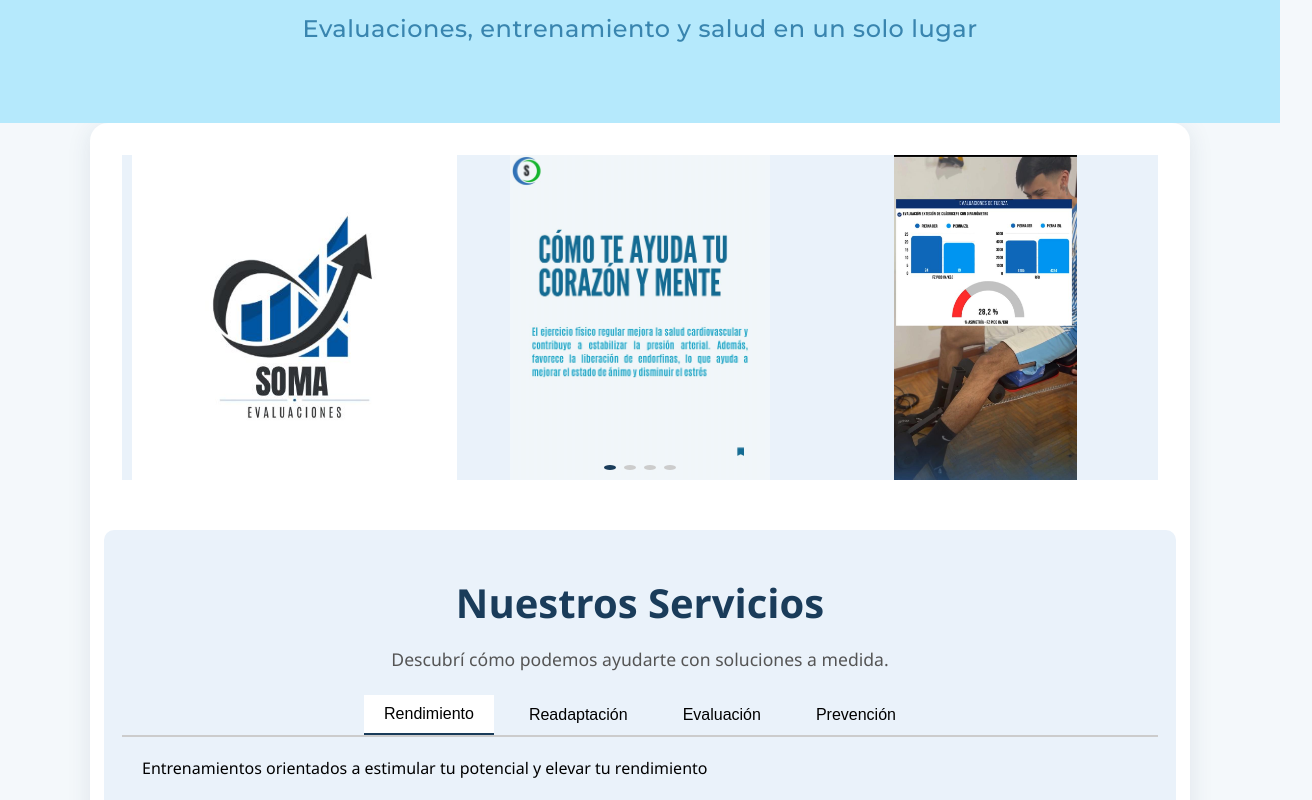
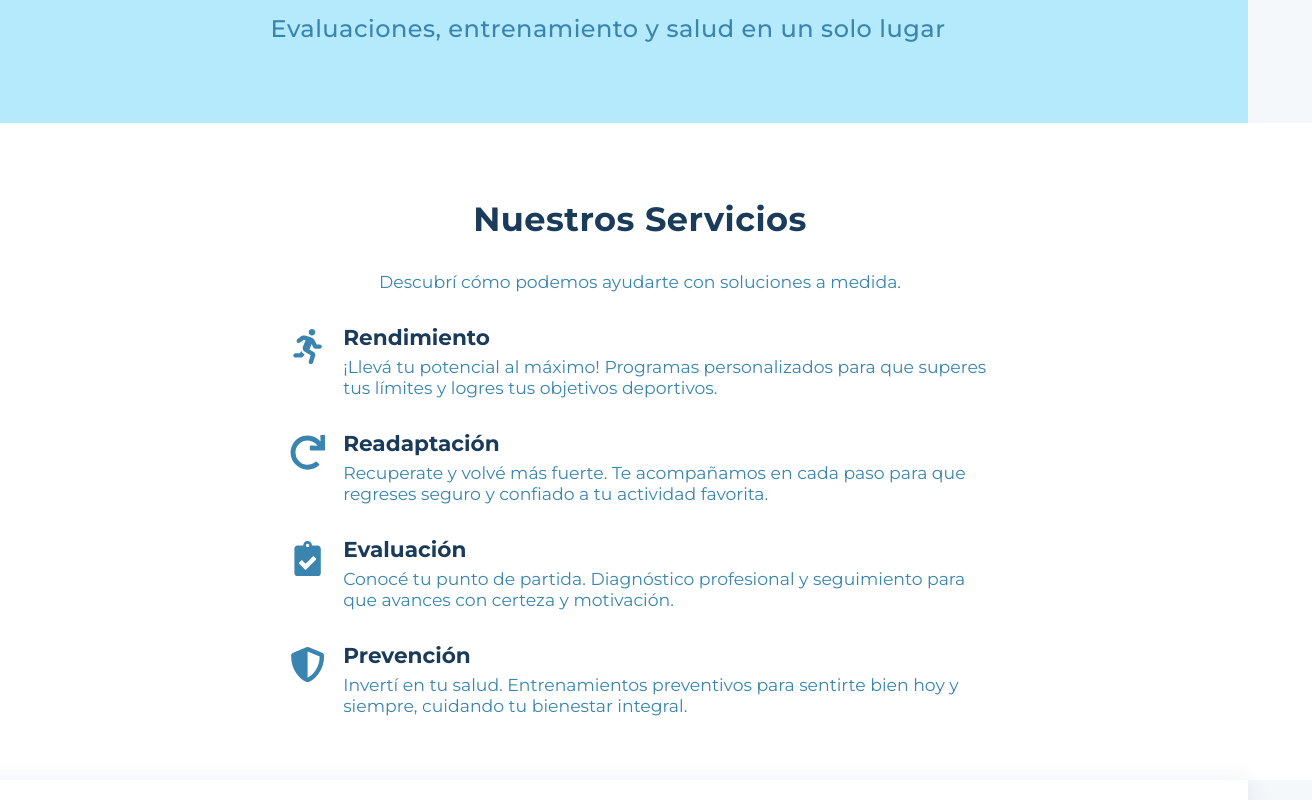
Before and after one commit to AdrianASambido/Consultorio_Veron, a React (Vite) app in the folder consultorio-veron/: page / in a window 1280 px wide. Shown: the part 320-1120 px from the top of the page, 1312 px wide, since content can reach past the window. Built offline with nearby package versions, Linux system fonts and the light colour scheme.

Commit message:
Mejora visual

```diff
--- a/consultorio-veron/src/App.jsx
+++ b/consultorio-veron/src/App.jsx
@@ -48,24 +48,27 @@ const MainLayout = styled.div`
   min-height: 100vh;
   display: flex;
   flex-direction: column;
-  align-items: center;
+  align-items: stretch;
   justify-content: center;
 `;
 /*modifica el cuadro blanco principal (donde está el carrusel, video, servicios, etc.)*/
 const ContentBox = styled.div`
   background: #fff;
-  border-radius: 18px;
+  border-radius: 0;
   box-shadow: 0 4px 24px rgba(26,60,90,0.10);
-  padding: 32px;
+  padding: 32px 0;
   margin-top: 0;
   margin-bottom: 30px;
-  width: 100%;
-  max-width: 1100px;
-  min-width: 320px;
+  width: 100vw;
+  min-width: 100vw;
+  max-width: 100vw;
   display: flex;
   flex-direction: column;
   align-items: center;
   box-sizing: border-box;
+  @media (max-width: 768px) {
+    padding: 16px 0;
+  }
 `;
 /*modifica la fila que tiene el carrucel y los videos (lado a lado del descktop) */
 const TopSection = styled.div`
@@ -155,6 +158,7 @@ function App() {
         <BannerTitle>Impulsando tu bienestar físico y mental</BannerTitle>
         <BannerSubtitle>Evaluaciones, entrenamiento y salud en un solo lugar</BannerSubtitle>
       </Banner>
+      <Services />
       <MainLayout>
         <ContentBox>
           <TopSection>
@@ -162,7 +166,6 @@ function App() {
               <Carousel />
             </CarouselWrapper>
           </TopSection>
-          <Services />
           <SideBar>
             <ClientInfo />
             <Location />
--- a/consultorio-veron/src/components/Services.jsx
+++ b/consultorio-veron/src/components/Services.jsx
@@ -1,46 +1,93 @@
 import React from 'react';
 import styled from 'styled-components';
 import Tabs from './Tabs';
+import { FaRunning, FaRedo, FaClipboardCheck, FaShieldAlt } from 'react-icons/fa';
 
 const Section = styled.section`
-  background: #eaf2fa;
-  border-radius: 10px;
-  padding: 12px 18px;
-  margin: 20px 0;
-  width: 100%;
-  color: #000;
+  background: #fff;
+  border-radius: 0;
+  padding: 48px 32px 32px 32px;
+  margin: 0;
+  width: 100vw;
+  color: #3985AF;
+  display: flex;
+  flex-direction: column;
+  align-items: center;
+  box-shadow: none;
 `;
 
 const Title = styled.h2`
   color: #1a3c5a;
-  margin-bottom: 12px;
+  margin-bottom: 14px;
   text-align: center;
-  font-size: 2.5rem;
+  font-size: 2.1rem;
+  font-family: 'Montserrat', 'Segoe UI', Arial, sans-serif;
+  font-weight: 700;
+  letter-spacing: 0.5px;
 `;
 
 const Subtitle = styled.p`
   text-align: center;
-  margin-bottom: 24px;
-  font-size: 1.1rem;
-  color: #555;
+  margin-bottom: 32px;
+  font-size: 1.08rem;
+  color: #3985AF;
+  font-family: 'Montserrat', 'Segoe UI', Arial, sans-serif;
+  font-weight: 400;
+`;
+
+const ServiceItem = styled.div`
+  display: flex;
+  align-items: flex-start;
+  gap: 18px;
+  margin-bottom: 32px;
+  max-width: 700px;
+  margin-left: auto;
+  margin-right: auto;
+`;
+const ServiceIcon = styled.div`
+  color: #3985AF;
+  font-size: 2.2rem;
+  flex-shrink: 0;
+  margin-top: 2px;
+`;
+const ServiceText = styled.div`
+  display: flex;
+  flex-direction: column;
+`;
+const ServiceTitle = styled.h3`
+  color: #1a3c5a;
+  font-size: 1.35rem;
+  font-weight: 700;
+  margin: 0 0 6px 0;
+  font-family: 'Montserrat', 'Segoe UI', Arial, sans-serif;
+`;
+const ServiceDesc = styled.p`
+  color: #3985AF;
+  font-size: 1.08rem;
+  margin: 0;
+  font-family: 'Montserrat', 'Segoe UI', Arial, sans-serif;
 `;
 
 const services = [
   {
     title: 'Rendimiento',
-    content: 'Entrenamientos orientados a estimular tu potencial y elevar tu rendimiento ',
+    icon: <FaRunning />,
+    content: '¡Llevá tu potencial al máximo! Programas personalizados para que superes tus límites y logres tus objetivos deportivos.',
   },
   {
     title: 'Readaptación',
-    content: 'Físico funcional deportiva, para un retorno seguro a tu actividad deportiva ',
+    icon: <FaRedo />,
+    content: 'Recuperate y volvé más fuerte. Te acompañamos en cada paso para que regreses seguro y confiado a tu actividad favorita.',
   },
   {
     title: 'Evaluación',
-    content: 'Evaluación y seguimiento personalizado para que tenagas la certeza de  tu condición actual',
+    icon: <FaClipboardCheck />,
+    content: 'Conocé tu punto de partida. Diagnóstico profesional y seguimiento para que avances con certeza y motivación.',
   },
   {
     title: 'Prevención',
-    content: 'Entrenamiento preventivo orientado a la salud y al bienestar, ',
+    icon: <FaShieldAlt />,
+    content: 'Invertí en tu salud. Entrenamientos preventivos para sentirte bien hoy y siempre, cuidando tu bienestar integral.',
   },
 ];
 
@@ -48,7 +95,15 @@ const Services = () => (
   <Section>
     <Title>Nuestros Servicios</Title>
     <Subtitle>Descubrí cómo podemos ayudarte con soluciones a medida.</Subtitle>
-    <Tabs items={services} />
+    {services.map((serv, idx) => (
+      <ServiceItem key={idx}>
+        <ServiceIcon>{serv.icon}</ServiceIcon>
+        <ServiceText>
+          <ServiceTitle>{serv.title}</ServiceTitle>
+          <ServiceDesc>{serv.content}</ServiceDesc>
+        </ServiceText>
+      </ServiceItem>
+    ))}
   </Section>
 );
 
```
